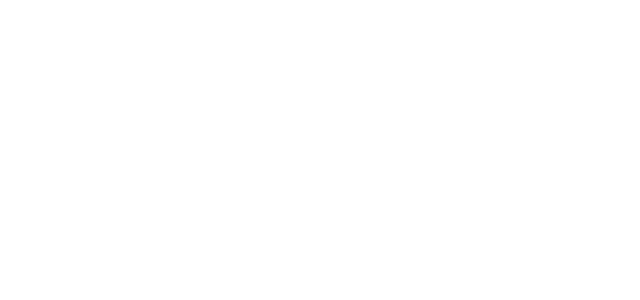
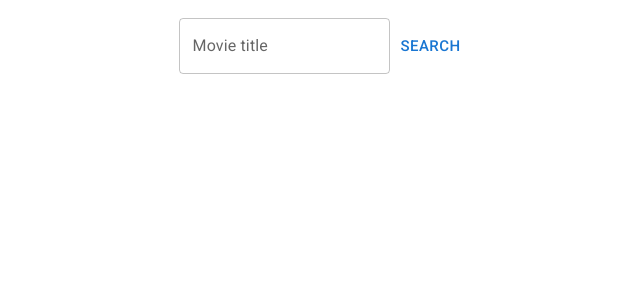
Before and after one commit to tibiSzabo/ApexLabAssignment, a React (Create React App) app: page / in a window 1280 px wide. Shown: the top 300 px of the page, without its empty margins (0-640 px from the left). Built offline with nearby package versions, Linux system fonts and the light colour scheme.

Commit message:
added padding for the whole app, added mui input & button

```diff
--- a/src/App.scss
+++ b/src/App.scss
@@ -1,3 +1,3 @@
 .App {
-    text-align: center;
+    padding: 18px;
 }
--- a/src/App.tsx
+++ b/src/App.tsx
@@ -9,6 +9,7 @@
 
 function App() {
     return (
+        <div className="App">
             <Grid container spacing={2}>
                 <Grid item xs={6}>
                     <Search />
@@ -20,6 +21,7 @@
                     <Movies />
                 </Grid>
             </Grid>
+        </div>
     )
 }
 
--- a/src/components/search/Search.scss
+++ b/src/components/search/Search.scss
@@ -0,0 +1,5 @@
+.search-container {
+  display: flex;
+  justify-content: center;
+  align-items: center;
+}
--- a/src/components/search/Search.tsx
+++ b/src/components/search/Search.tsx
@@ -1,9 +1,14 @@
 import React from 'react'
+
+import { Button, TextField } from "@mui/material"
+
 import './Search.scss'
 
 function Search() {
     return (
-        <div>
+        <div className="search-container">
+            <TextField label="Movie title" variant="outlined" />
+            <Button variant="text" size="large">Search</Button>
         </div>
     )
 }
```
Lines whose indentation alone changed are shown as unchanged.
